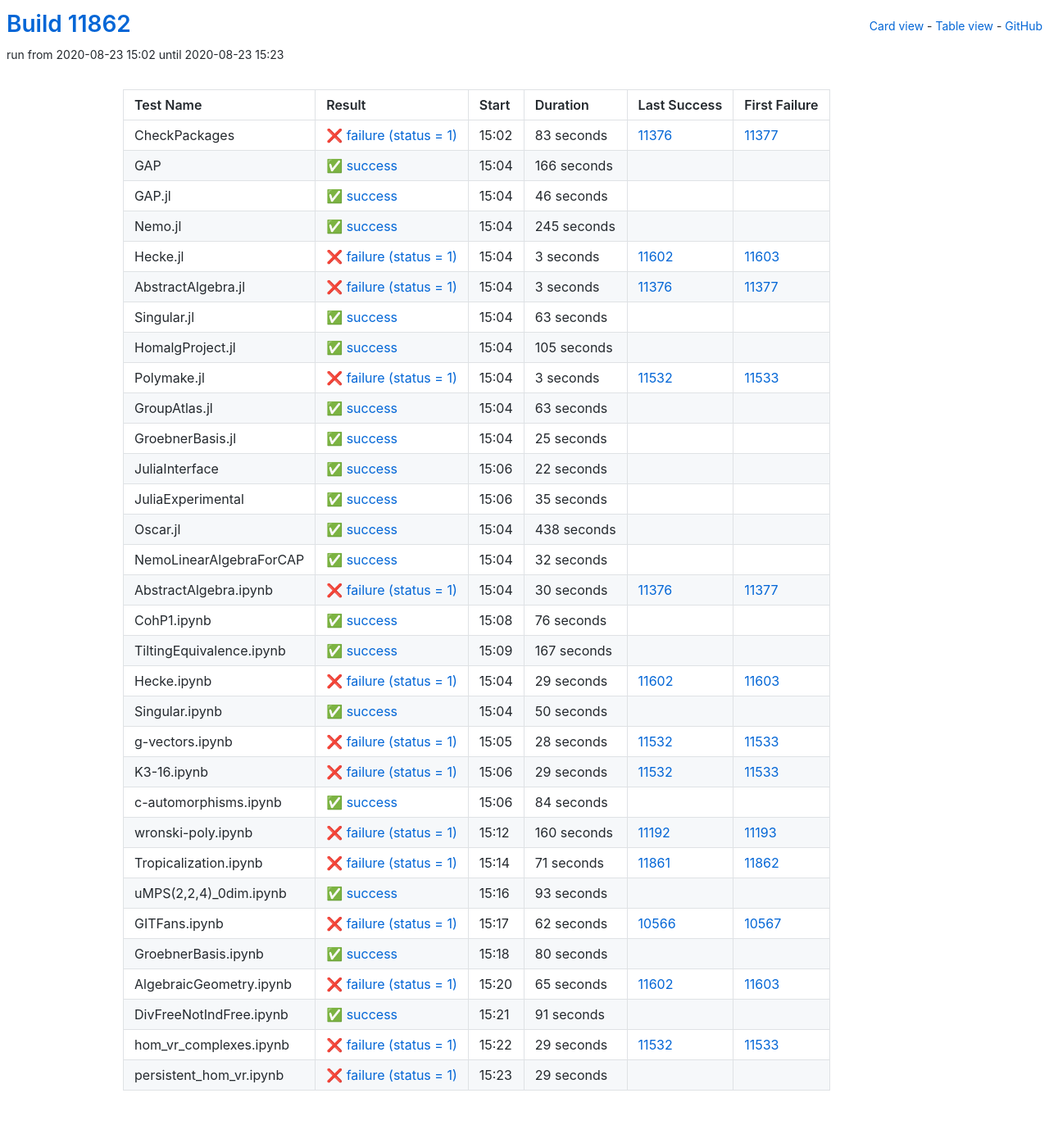
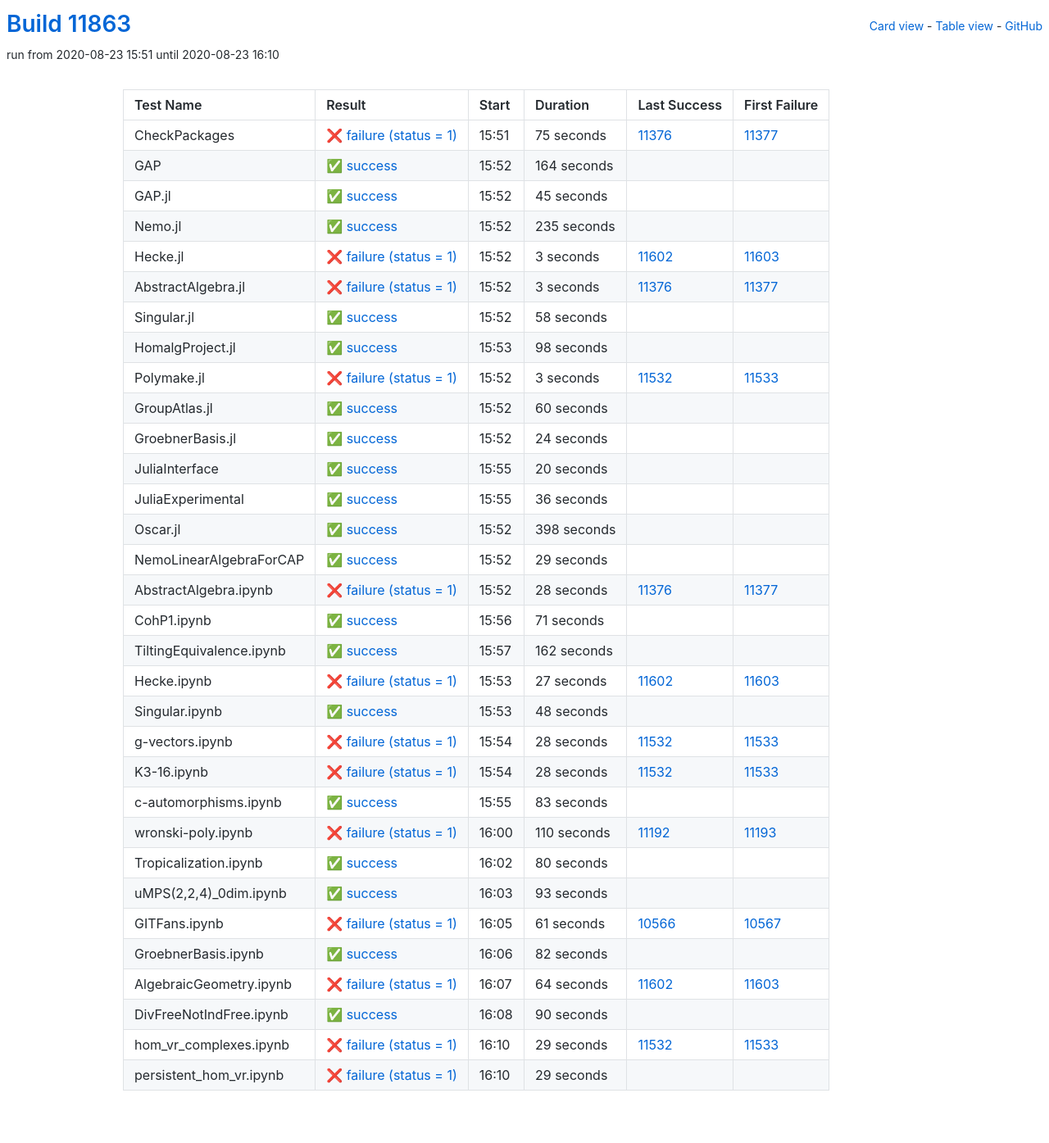
Before and after one commit to oscar-system/oscar-ci-status, a Jekyll site: the page built from table.html, in a window 1280 px wide. Shown: the whole page at 82% size. Built offline with Jekyll 4.4.1, drawn with Linux system fonts in a browser that asks for light colours.

Commit message:
Build #11863

```diff
--- a/_data/ci.yml
+++ b/_data/ci.yml
@@ -1,6 +1,6 @@
 ---
-build: 11862
-build_url: https://oscarci.mathematik.uni-kl.de/job/oscar/11862/
+build: 11863
+build_url: https://oscarci.mathematik.uni-kl.de/job/oscar/11863/
 job: oscar
 organization: oscar-system
 repo: oscar-ci-status
@@ -8,56 +8,56 @@
 tests:
 - name: CheckPackages
   id: checkpackages
-  log: https://oscarci.mathematik.uni-kl.de/job/oscar/11862/artifact/logs/build-11862/CheckPackages.log
-  start: 2020-08-23 15:02
+  log: https://oscarci.mathematik.uni-kl.de/job/oscar/11863/artifact/logs/build-11863/CheckPackages.log
+  start: 2020-08-23 15:51
   success: false
   exitcode: 1
   status: failure
-  duration: 83
+  duration: 75
   last_success: 11376
   last_success_url: https://oscarci.mathematik.uni-kl.de/job/oscar/11376/
   first_failure: 11377
   first_failure_url: https://oscarci.mathematik.uni-kl.de/job/oscar/11377/
 - name: GAP
   id: gap
-  log: https://oscarci.mathematik.uni-kl.de/job/oscar/11862/artifact/logs/build-11862/GAP.log
-  start: 2020-08-23 15:04
+  log: https://oscarci.mathematik.uni-kl.de/job/oscar/11863/artifact/logs/build-11863/GAP.log
+  start: 2020-08-23 15:52
   success: true
   exitcode: 0
   status: success
-  duration: 166
+  duration: 164
   last_success: false
   last_success_url:
   first_failure: false
   first_failure_url:
 - name: GAP.jl
   id: gap-jl
-  log: https://oscarci.mathematik.uni-kl.de/job/oscar/11862/artifact/logs/build-11862/GAP.jl.log
-  start: 2020-08-23 15:04
+  log: https://oscarci.mathematik.uni-kl.de/job/oscar/11863/artifact/logs/build-11863/GAP.jl.log
+  start: 2020-08-23 15:52
   success: true
   exitcode: 0
   status: success
-  duration: 46
+  duration: 45
   last_success: false
   last_success_url:
   first_failure: false
   first_failure_url:
 - name: Nemo.jl
   id: nemo-jl
-  log: https://oscarci.mathematik.uni-kl.de/job/oscar/11862/artifact/logs/build-11862/Nemo.jl.log
-  start: 2020-08-23 15:04
+  log: https://oscarci.mathematik.uni-kl.de/job/oscar/11863/artifact/logs/build-11863/Nemo.jl.log
+  start: 2020-08-23 15:52
   success: true
   exitcode: 0
   status: success
-  duration: 245
+  duration: 235
   last_success: false
   last_success_url:
   first_failure: false
   first_failure_url:
 - name: Hecke.jl
   id: hecke-jl
-  log: https://oscarci.mathematik.uni-kl.de/job/oscar/11862/artifact/logs/build-11862/Hecke.jl.log
-  start: 2020-08-23 15:04
+  log: https://oscarci.mathematik.uni-kl.de/job/oscar/11863/artifact/logs/build-11863/Hecke.jl.log
+  start: 2020-08-23 15:52
   success: false
   exitcode: 1
   status: failure
@@ -68,8 +68,8 @@
   first_failure_url: https://oscarci.mathematik.uni-kl.de/job/oscar/11603/
 - name: AbstractAlgebra.jl
   id: abstractalgebra-jl
-  log: https://oscarci.mathematik.uni-kl.de/job/oscar/11862/artifact/logs/build-11862/AbstractAlgebra.jl.log
-  start: 2020-08-23 15:04
+  log: https://oscarci.mathematik.uni-kl.de/job/oscar/11863/artifact/logs/build-11863/AbstractAlgebra.jl.log
+  start: 2020-08-23 15:52
   success: false
   exitcode: 1
   status: failure
@@ -80,32 +80,32 @@
   first_failure_url: https://oscarci.mathematik.uni-kl.de/job/oscar/11377/
 - name: Singular.jl
   id: singular-jl
-  log: https://oscarci.mathematik.uni-kl.de/job/oscar/11862/artifact/logs/build-11862/Singular.jl.log
-  start: 2020-08-23 15:04
+  log: https://oscarci.mathematik.uni-kl.de/job/oscar/11863/artifact/logs/build-11863/Singular.jl.log
+  start: 2020-08-23 15:52
   success: true
   exitcode: 0
   status: success
-  duration: 63
+  duration: 58
   last_success: false
   last_success_url:
   first_failure: false
   first_failure_url:
 - name: HomalgProject.jl
   id: homalgproject-jl
-  log: https://oscarci.mathematik.uni-kl.de/job/oscar/11862/artifact/logs/build-11862/HomalgProject.jl.log
-  start: 2020-08-23 15:04
+  log: https://oscarci.mathematik.uni-kl.de/job/oscar/11863/artifact/logs/build-11863/HomalgProject.jl.log
+  start: 2020-08-23 15:53
   success: true
   exitcode: 0
   status: success
-  duration: 105
+  duration: 98
   last_success: false
   last_success_url:
   first_failure: false
   first_failure_url:
 - name: Polymake.jl
   id: polymake-jl
-  log: https://oscarci.mathematik.uni-kl.de/job/oscar/11862/artifact/logs/build-11862/Polymake.jl.log
-  start: 2020-08-23 15:04
+  log: https://oscarci.mathematik.uni-kl.de/job/oscar/11863/artifact/logs/build-11863/Polymake.jl.log
+  start: 2020-08-23 15:52
   success: false
   exitcode: 1
   status: failure
@@ -116,140 +116,140 @@
   first_failure_url: https://oscarci.mathematik.uni-kl.de/job/oscar/11533/
 - name: GroupAtlas.jl
   id: groupatlas-jl
-  log: https://oscarci.mathematik.uni-kl.de/job/oscar/11862/artifact/logs/build-11862/GroupAtlas.jl.log
-  start: 2020-08-23 15:04
+  log: https://oscarci.mathematik.uni-kl.de/job/oscar/11863/artifact/logs/build-11863/GroupAtlas.jl.log
+  start: 2020-08-23 15:52
   success: true
   exitcode: 0
   status: success
-  duration: 63
+  duration: 60
   last_success: false
   last_success_url:
   first_failure: false
   first_failure_url:
 - name: GroebnerBasis.jl
   id: groebnerbasis-jl
-  log: https://oscarci.mathematik.uni-kl.de/job/oscar/11862/artifact/logs/build-11862/GroebnerBasis.jl.log
-  start: 2020-08-23 15:04
+  log: https://oscarci.mathematik.uni-kl.de/job/oscar/11863/artifact/logs/build-11863/GroebnerBasis.jl.log
+  start: 2020-08-23 15:52
   success: true
   exitcode: 0
   status: success
-  duration: 25
+  duration: 24
   last_success: false
   last_success_url:
   first_failure: false
   first_failure_url:
 - name: JuliaInterface
   id: juliainterface
-  log: https://oscarci.mathematik.uni-kl.de/job/oscar/11862/artifact/logs/build-11862/JuliaInterface.log
-  start: 2020-08-23 15:06
+  log: https://oscarci.mathematik.uni-kl.de/job/oscar/11863/artifact/logs/build-11863/JuliaInterface.log
+  start: 2020-08-23 15:55
   success: true
   exitcode: 0
   status: success
-  duration: 22
+  duration: 20
   last_success: false
   last_success_url:
   first_failure: false
   first_failure_url:
 - name: JuliaExperimental
   id: juliaexperimental
-  log: https://oscarci.mathematik.uni-kl.de/job/oscar/11862/artifact/logs/build-11862/JuliaExperimental.log
-  start: 2020-08-23 15:06
+  log: https://oscarci.mathematik.uni-kl.de/job/oscar/11863/artifact/logs/build-11863/JuliaExperimental.log
+  start: 2020-08-23 15:55
   success: true
   exitcode: 0
   status: success
-  duration: 35
+  duration: 36
   last_success: false
   last_success_url:
   first_failure: false
   first_failure_url:
 - name: Oscar.jl
   id: oscar-jl
-  log: https://oscarci.mathematik.uni-kl.de/job/oscar/11862/artifact/logs/build-11862/Oscar.jl.log
-  start: 2020-08-23 15:04
+  log: https://oscarci.mathematik.uni-kl.de/job/oscar/11863/artifact/logs/build-11863/Oscar.jl.log
+  start: 2020-08-23 15:52
   success: true
   exitcode: 0
   status: success
-  duration: 438
+  duration: 398
   last_success: false
   last_success_url:
   first_failure: false
   first_failure_url:
 - name: NemoLinearAlgebraForCAP
   id: nemolinearalgebraforcap
-  log: https://oscarci.mathematik.uni-kl.de/job/oscar/11862/artifact/logs/build-11862/NemoLinearAlgebraForCAP.log
-  start: 2020-08-23 15:04
+  log: https://oscarci.mathematik.uni-kl.de/job/oscar/11863/artifact/logs/build-11863/NemoLinearAlgebraForCAP.log
+  start: 2020-08-23 15:52
   success: true
   exitcode: 0
   status: success
-  duration: 32
+  duration: 29
   last_success: false
   last_success_url:
   first_failure: false
   first_failure_url:
 - name: AbstractAlgebra.ipynb
   id: abstractalgebra-ipynb
-  log: https://oscarci.mathematik.uni-kl.de/job/oscar/11862/artifact/logs/build-11862/AbstractAlgebra.ipynb.log
-  start: 2020-08-23 15:04
+  log: https://oscarci.mathematik.uni-kl.de/job/oscar/11863/artifact/logs/build-11863/AbstractAlgebra.ipynb.log
+  start: 2020-08-23 15:52
   success: false
   exitcode: 1
   status: failure
-  duration: 30
+  duration: 28
   last_success: 11376
   last_success_url: https://oscarci.mathematik.uni-kl.de/job/oscar/11376/
   first_failure: 11377
   first_failure_url: https://oscarci.mathematik.uni-kl.de/job/oscar/11377/
 - name: CohP1.ipynb
   id: cohp1-ipynb
-  log: https://oscarci.mathematik.uni-kl.de/job/oscar/11862/artifact/logs/build-11862/CohP1.ipynb.log
-  start: 2020-08-23 15:08
+  log: https://oscarci.mathematik.uni-kl.de/job/oscar/11863/artifact/logs/build-11863/CohP1.ipynb.log
+  start: 2020-08-23 15:56
   success: true
   exitcode: 0
   status: success
-  duration: 76
+  duration: 71
   last_success: false
   last_success_url:
   first_failure: false
   first_failure_url:
 - name: TiltingEquivalence.ipynb
   id: tiltingequivalence-ipynb
-  log: https://oscarci.mathematik.uni-kl.de/job/oscar/11862/artifact/logs/build-11862/TiltingEquivalence.ipynb.log
-  start: 2020-08-23 15:09
+  log: https://oscarci.mathematik.uni-kl.de/job/oscar/11863/artifact/logs/build-11863/TiltingEquivalence.ipynb.log
+  start: 2020-08-23 15:57
   success: true
   exitcode: 0
   status: success
-  duration: 167
+  duration: 162
   last_success: false
   last_success_url:
   first_failure: false
   first_failure_url:
 - name: Hecke.ipynb
   id: hecke-ipynb
-  log: https://oscarci.mathematik.uni-kl.de/job/oscar/11862/artifact/logs/build-11862/Hecke.ipynb.log
-  start: 2020-08-23 15:04
+  log: https://oscarci.mathematik.uni-kl.de/job/oscar/11863/artifact/logs/build-11863/Hecke.ipynb.log
+  start: 2020-08-23 15:53
   success: false
   exitcode: 1
   status: failure
-  duration: 29
+  duration: 27
   last_success: 11602
   last_success_url: https://oscarci.mathematik.uni-kl.de/job/oscar/11602/
   first_failure: 11603
   first_failure_url: https://oscarci.mathematik.uni-kl.de/job/oscar/11603/
 - name: Singular.ipynb
   id: singular-ipynb
-  log: https://oscarci.mathematik.uni-kl.de/job/oscar/11862/artifact/logs/build-11862/Singular.ipynb.log
-  start: 2020-08-23 15:04
+  log: https://oscarci.mathematik.uni-kl.de/job/oscar/11863/artifact/logs/build-11863/Singular.ipynb.log
+  start: 2020-08-23 15:53
   success: true
   exitcode: 0
   status: success
-  duration: 50
+  duration: 48
   last_success: false
   last_success_url:
   first_failure: false
   first_failure_url:
 - name: g-vectors.ipynb
   id: g-vectors-ipynb
-  log: https://oscarci.mathematik.uni-kl.de/job/oscar/11862/artifact/logs/build-11862/g-vectors.ipynb.log
-  start: 2020-08-23 15:05
+  log: https://oscarci.mathematik.uni-kl.de/job/oscar/11863/artifact/logs/build-11863/g-vectors.ipynb.log
+  start: 2020-08-23 15:54
   success: false
   exitcode: 1
   status: failure
@@ -260,56 +260,56 @@
   first_failure_url: https://oscarci.mathematik.uni-kl.de/job/oscar/11533/
 - name: K3-16.ipynb
   id: k3-16-ipynb
-  log: https://oscarci.mathematik.uni-kl.de/job/oscar/11862/artifact/logs/build-11862/K3-16.ipynb.log
-  start: 2020-08-23 15:06
+  log: https://oscarci.mathematik.uni-kl.de/job/oscar/11863/artifact/logs/build-11863/K3-16.ipynb.log
+  start: 2020-08-23 15:54
   success: false
   exitcode: 1
   status: failure
-  duration: 29
+  duration: 28
   last_success: 11532
   last_success_url: https://oscarci.mathematik.uni-kl.de/job/oscar/11532/
   first_failure: 11533
   first_failure_url: https://oscarci.mathematik.uni-kl.de/job/oscar/11533/
 - name: c-automorphisms.ipynb
   id: c-automorphisms-ipynb
-  log: https://oscarci.mathematik.uni-kl.de/job/oscar/11862/artifact/logs/build-11862/c-automorphisms.ipynb.log
-  start: 2020-08-23 15:06
+  log: https://oscarci.mathematik.uni-kl.de/job/oscar/11863/artifact/logs/build-11863/c-automorphisms.ipynb.log
+  start: 2020-08-23 15:55
   success: true
   exitcode: 0
   status: success
-  duration: 84
+  duration: 83
   last_success: false
   last_success_url:
   first_failure: false
   first_failure_url:
 - name: wronski-poly.ipynb
   id: wronski-poly-ipynb
-  log: https://oscarci.mathematik.uni-kl.de/job/oscar/11862/artifact/logs/build-11862/wronski-poly.ipynb.log
-  start: 2020-08-23 15:12
+  log: https://oscarci.mathematik.uni-kl.de/job/oscar/11863/artifact/logs/build-11863/wronski-poly.ipynb.log
+  start: 2020-08-23 16:00
   success: false
   exitcode: 1
   status: failure
-  duration: 160
+  duration: 110
   last_success: 11192
   last_success_url: https://oscarci.mathematik.uni-kl.de/job/oscar/11192/
   first_failure: 11193
   first_failure_url: https://oscarci.mathematik.uni-kl.de/job/oscar/11193/
 - name: Tropicalization.ipynb
   id: tropicalization-ipynb
-  log: https://oscarci.mathematik.uni-kl.de/job/oscar/11862/artifact/logs/build-11862/Tropicalization.ipynb.log
-  start: 2020-08-23 15:14
-  success: false
-  exitcode: 1
-  status: failure
-  duration: 71
-  last_success: 11861
-  last_success_url: https://oscarci.mathematik.uni-kl.de/job/oscar/11861/
-  first_failure: 11862
-  first_failure_url: https://oscarci.mathematik.uni-kl.de/job/oscar/11862/
+  log: https://oscarci.mathematik.uni-kl.de/job/oscar/11863/artifact/logs/build-11863/Tropicalization.ipynb.log
+  start: 2020-08-23 16:02
+  success: true
+  exitcode: 0
+  status: success
+  duration: 80
+  last_success: false
+  last_success_url:
+  first_failure: false
+  first_failure_url:
 - name: uMPS(2,2,4)_0dim.ipynb
   id: umps-2-2-4-0dim-ipynb
-  log: https://oscarci.mathematik.uni-kl.de/job/oscar/11862/artifact/logs/build-11862/uMPS-2-2-4-_0dim.ipynb.log
-  start: 2020-08-23 15:16
+  log: https://oscarci.mathematik.uni-kl.de/job/oscar/11863/artifact/logs/build-11863/uMPS-2-2-4-_0dim.ipynb.log
+  start: 2020-08-23 16:03
   success: true
   exitcode: 0
   status: success
@@ -320,56 +320,56 @@
   first_failure_url:
 - name: GITFans.ipynb
   id: gitfans-ipynb
-  log: https://oscarci.mathematik.uni-kl.de/job/oscar/11862/artifact/logs/build-11862/GITFans.ipynb.log
-  start: 2020-08-23 15:17
+  log: https://oscarci.mathematik.uni-kl.de/job/oscar/11863/artifact/logs/build-11863/GITFans.ipynb.log
+  start: 2020-08-23 16:05
   success: false
   exitcode: 1
   status: failure
-  duration: 62
+  duration: 61
   last_success: 10566
   last_success_url: https://oscarci.mathematik.uni-kl.de/job/oscar/10566/
   first_failure: 10567
   first_failure_url: https://oscarci.mathematik.uni-kl.de/job/oscar/10567/
 - name: GroebnerBasis.ipynb
   id: groebnerbasis-ipynb
-  log: https://oscarci.mathematik.uni-kl.de/job/oscar/11862/artifact/logs/build-11862/GroebnerBasis.ipynb.log
-  start: 2020-08-23 15:18
+  log: https://oscarci.mathematik.uni-kl.de/job/oscar/11863/artifact/logs/build-11863/GroebnerBasis.ipynb.log
+  start: 2020-08-23 16:06
   success: true
   exitcode: 0
   status: success
-  duration: 80
+  duration: 82
   last_success: false
   last_success_url:
   first_failure: false
   first_failure_url:
 - name: AlgebraicGeometry.ipynb
   id: algebraicgeometry-ipynb
-  log: https://oscarci.mathematik.uni-kl.de/job/oscar/11862/artifact/logs/build-11862/AlgebraicGeometry.ipynb.log
-  start: 2020-08-23 15:20
+  log: https://oscarci.mathematik.uni-kl.de/job/oscar/11863/artifact/logs/build-11863/AlgebraicGeometry.ipynb.log
+  start: 2020-08-23 16:07
   success: false
   exitcode: 1
   status: failure
-  duration: 65
+  duration: 64
   last_success: 11602
   last_success_url: https://oscarci.mathematik.uni-kl.de/job/oscar/11602/
   first_failure: 11603
   first_failure_url: https://oscarci.mathematik.uni-kl.de/job/oscar/11603/
 - name: DivFreeNotIndFree.ipynb
   id: divfreenotindfree-ipynb
-  log: https://oscarci.mathematik.uni-kl.de/job/oscar/11862/artifact/logs/build-11862/DivFreeNotIndFree.ipynb.log
-  start: 2020-08-23 15:21
+  log: https://oscarci.mathematik.uni-kl.de/job/oscar/11863/artifact/logs/build-11863/DivFreeNotIndFree.ipynb.log
+  start: 2020-08-23 16:08
   success: true
   exitcode: 0
   status: success
-  duration: 91
+  duration: 90
   last_success: false
   last_success_url:
   first_failure: false
   first_failure_url:
 - name: hom_vr_complexes.ipynb
   id: hom-vr-complexes-ipynb
-  log: https://oscarci.mathematik.uni-kl.de/job/oscar/11862/artifact/logs/build-11862/hom_vr_complexes.ipynb.log
-  start: 2020-08-23 15:22
+  log: https://oscarci.mathematik.uni-kl.de/job/oscar/11863/artifact/logs/build-11863/hom_vr_complexes.ipynb.log
+  start: 2020-08-23 16:10
   success: false
   exitcode: 1
   status: failure
@@ -380,8 +380,8 @@
   first_failure_url: https://oscarci.mathematik.uni-kl.de/job/oscar/11533/
 - name: persistent_hom_vr.ipynb
   id: persistent-hom-vr-ipynb
-  log: https://oscarci.mathematik.uni-kl.de/job/oscar/11862/artifact/logs/build-11862/persistent_hom_vr.ipynb.log
-  start: 2020-08-23 15:23
+  log: https://oscarci.mathematik.uni-kl.de/job/oscar/11863/artifact/logs/build-11863/persistent_hom_vr.ipynb.log
+  start: 2020-08-23 16:10
   success: false
   exitcode: 1
   status: failure
```
Also changed, not shown: README.md.
